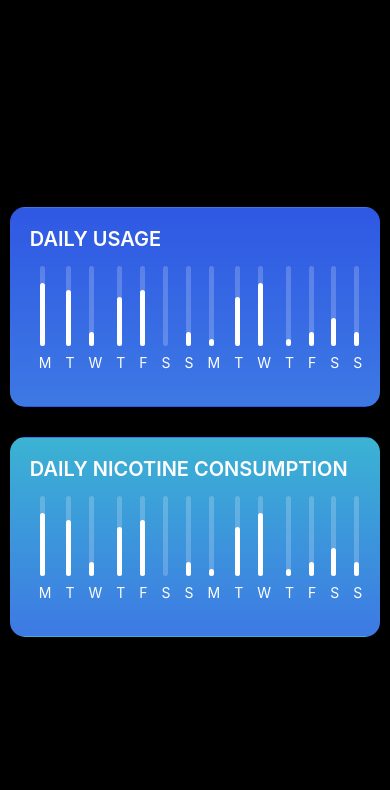
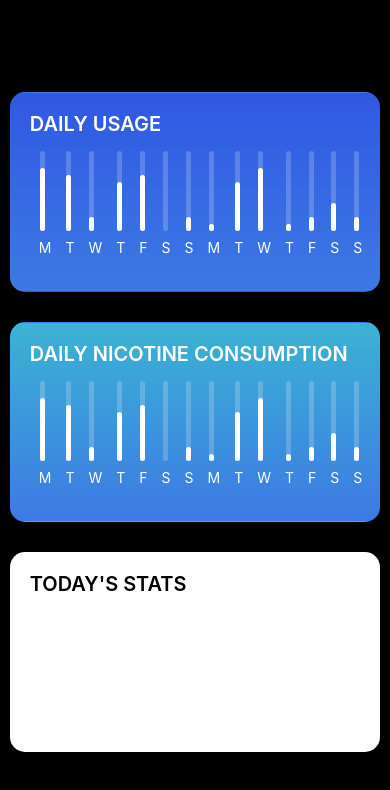
Before and after one commit to xwinxu/juul, a React Native app in the folder juul-app.hack-the-north/: screen / in a window 390 px wide. Shown: the top 790 px of the page. Built offline with nearby package versions, Linux system fonts and the light colour scheme.

Commit message:
Add third view

```diff
--- a/juul-app.hack-the-north/Tracker.js
+++ b/juul-app.hack-the-north/Tracker.js
@@ -93,6 +93,23 @@ this.state.heightME2,             // The animated value to drive, this would be
             {this.state.renderedBars}
           </View>
         </View>
+        <View style={{width: '95%', height: 200, marginTop: 30}}>
+          <LinearGradient
+            colors={['white', 'white']}
+            start={[0, 5]}
+            style={{
+              left: 0,
+              right: 0,
+              top: 0,
+              width: '100%', height: 200,
+              borderRadius: 15, borderWidth: 0.5, borderColor: 'transparent',
+              position: 'absolute'
+            }}
+          />
+          <View>
+            <Text style={{color: 'black', fontSize: 20, marginTop: 20, marginLeft: 20, fontWeight: "600"}}>TODAY'S STATS</Text>
+          </View>
+        </View>
       </View>
     );
   }
```
